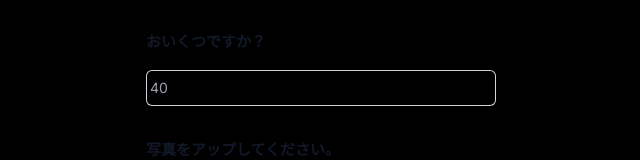
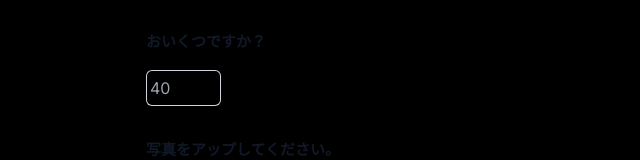
Before and after one commit to cicada-1/oshikatsu-maker-test, a Next.js app: page / in a window 1280 px wide. Shown: the part 756-916 px from the top of the page, without its empty margins (319-959 px from the left). Built offline with nearby package versions, Linux system fonts and the light colour scheme.

Commit message:
Made the age field smaller.

```diff
--- a/app/globals.css
+++ b/app/globals.css
@@ -51,6 +51,10 @@ body {
 
 .form-note {
   font-size: 11px;
+}
+
+.age-container, .age {
+  max-width: 75px;
 }
 
 .screenshot-div {
--- a/app/page.tsx
+++ b/app/page.tsx
@@ -131,7 +131,7 @@ export default function Home() {
                     id="oshikatsu"
                     value={formData.oshikatsu}
                     maxLength={7}
-                    className="block flex-1 rounded-md border-0 bg-transparent py-1.5 pl-1 text-gray-900 placeholder:text-gray-400 focus:ring-0 sm:text-sm sm:leading-6"
+                    className="oshikatsu block flex-1 rounded-md border-0 bg-transparent py-1.5 pl-1 text-gray-900 placeholder:text-gray-400 focus:ring-0 sm:text-sm sm:leading-6"
                     placeholder="きょうりゅう"
                     required={true}
                     onInvalid={(e) => { e.target.setCustomValidity("入力してください") }}
@@ -152,7 +152,7 @@ export default function Home() {
                   id="mirai"
                   value={formData.mirai}
                   maxLength={36}
-                  className="block w-full mt-4 rounded-md border-0 py-1.5 pl-1 text-gray-900 shadow-sm ring-1 ring-inset ring-gray-300 placeholder:text-gray-400 focus:ring-2 focus:ring-inset focus:ring-indigo-600 sm:text-sm sm:leading-6"
+                  className="mirai block w-full mt-4 rounded-md border-0 py-1.5 pl-1 text-gray-900 shadow-sm ring-1 ring-inset ring-gray-300 placeholder:text-gray-400 focus:ring-2 focus:ring-inset focus:ring-indigo-600 sm:text-sm sm:leading-6"
                   placeholder="勝山は、いろんな魅力が恐竜級！私たちみんなでお待ちしています！"
                   required={true}
                   onInvalid={(e) => { e.target.setCustomValidity("入力してください") }}
@@ -174,7 +174,7 @@ export default function Home() {
                     id="penname"
                     value={formData.penname}
                     maxLength={10}
-                    className="block flex-1 rounded-md border-0 bg-transparent py-1.5 pl-1 text-gray-900 placeholder:text-gray-400 focus:ring-0 sm:text-sm sm:leading-6"
+                    className="pen-name block flex-1 rounded-md border-0 bg-transparent py-1.5 pl-1 text-gray-900 placeholder:text-gray-400 focus:ring-0 sm:text-sm sm:leading-6"
                     placeholder="勝山たろう"
                     onChange={pennameChangeHandler}
                   />
@@ -188,7 +188,7 @@ export default function Home() {
               </label>
               <p className="form-note"></p>
               <div className="mt-2">
-                <div className="flex mt-4 rounded-md shadow-sm ring-1 ring-inset ring-gray-300 focus-within:ring-2 focus-within:ring-inset focus-within:ring-indigo-600">
+                <div className="age-container flex mt-4 rounded-md shadow-sm ring-1 ring-inset ring-gray-300 focus-within:ring-2 focus-within:ring-inset focus-within:ring-indigo-600">
                   <input
                     type="number"
                     name="age"
@@ -196,7 +196,7 @@ export default function Home() {
                     value={formData.age}
                     max={120}
                     placeholder="40"
-                    className="block flex-1 rounded-md border-0 bg-transparent py-1.5 pl-1 text-gray-900 placeholder:text-gray-400 focus:ring-0 sm:text-sm sm:leading-6"
+                    className=" age block flex-1 rounded-md border-0 bg-transparent py-1.5 pl-1 text-gray-900 placeholder:text-gray-400 focus:ring-0"
                     onInvalid={(e) => { e.target.setCustomValidity("120まで入力できます") }}
                     onChange={ageChangeHandler}
                   />
```
